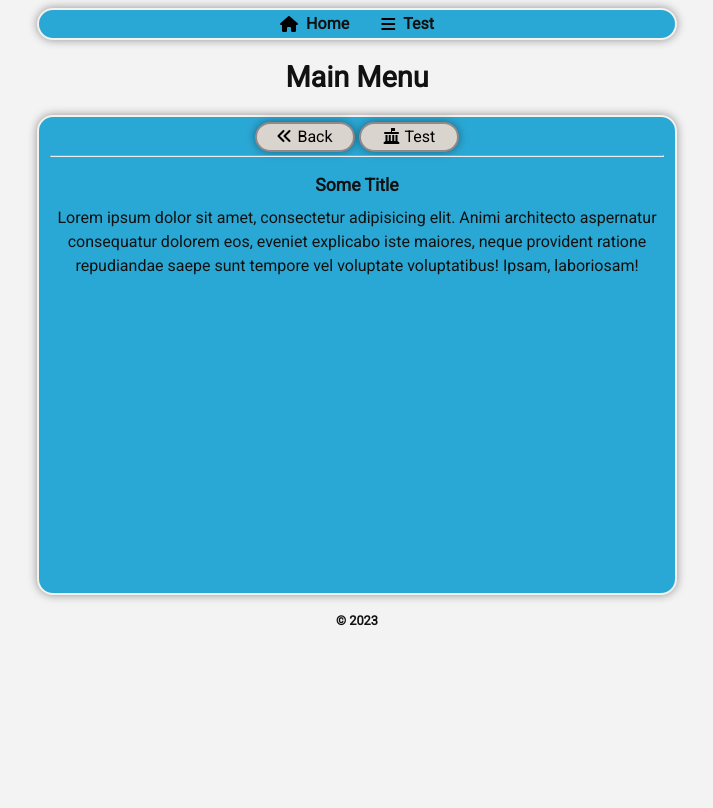
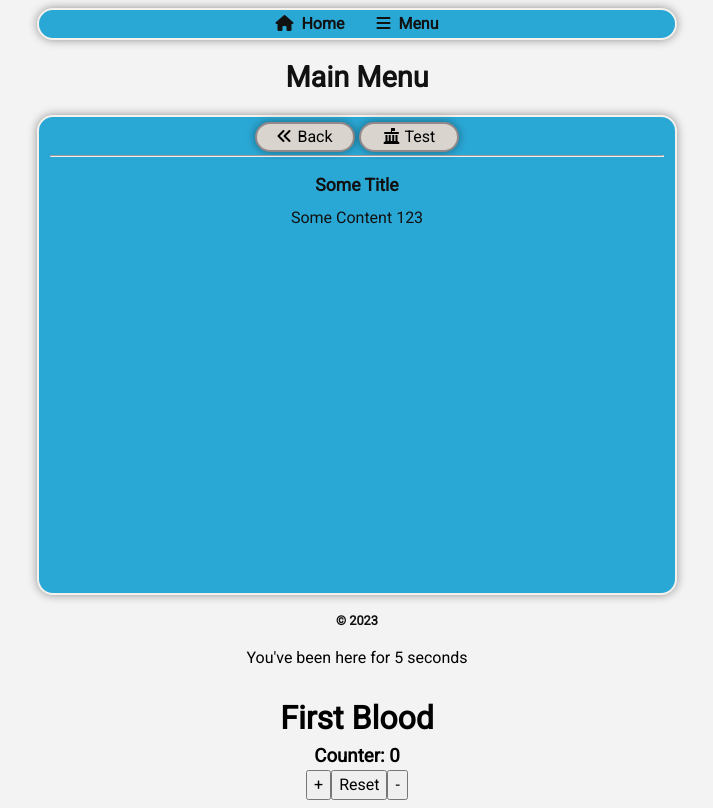
Before and after one commit to Sunzheini/vm_server_react, a React (Create React App) app: page / in a window 1280 px wide. Shown: the whole page, without its empty margins (283-996 px from the left). Built offline with nearby package versions, Linux system fonts and the light colour scheme.

Commit message:
components advanced

```diff
--- a/src/App.js
+++ b/src/App.js
@@ -4,23 +4,51 @@ import HorizontalDivider from "./components/HorizontalDivider";
 import Footer from "./components/Footer";
 import MenuContainer from "./components/MenuContainer";
 import AllSectionsContainer from "./components/AllSectionsContainer";
+import PageTitle from "./components/PageTitle";
+import Timer from "./components/Timer";
+import Counter from "./components/Counter";
 
 
 function App() {
+    const navItems = [
+        {
+            icon: "fa-solid fa-house",
+            link: "#",
+            linkText: "Home"
+        },
+        {
+            icon: "fa-solid fa-bars",
+            link: "#",
+            linkText: "Menu"
+        }
+    ]
+
     return (
         <div className="App">
             <header className="header">
-        <Navigation/>
-        <h1 className="page-title">Main Menu</h1>
+                <Navigation
+                    navItems={navItems}
+                />
+                <PageTitle title="Main Menu"/>
             </header>
             <main>
                 <div className="total-container">
-          <MenuContainer/>
+                    <MenuContainer
+                        icons={["fa-solid fa-angles-left", "fa-solid fa-landmark-flag"]}
+                        links={["#", "#"]}
+                        linkText={["Back", "Test"]}
+                    />
                     <HorizontalDivider/>
                     <AllSectionsContainer/>
                 </div>
             </main>
-    <Footer/>
+            <Footer content="&copy; 2023"/>
+
+            <Timer start={0}/>
+            <br/>
+
+            {/* events */}
+            <Counter/>
         </div>
     );
 }
--- a/src/components/AllSectionsContainer.js
+++ b/src/components/AllSectionsContainer.js
@@ -1,16 +1,14 @@
-export default function AllSectionsContainer() {
+import CardDisplayTitle from "./CardDisplayTitle";
+import CardDisplayContent from "./CardDisplayContent";
+
+export default function AllSectionsContainer(props) {
     return (
         <div className="all-sections-container">
             <section className="display-content-section">
                 <div className="all-display-content-container">
                     <div className="card-display">
-                        <h2 className="card-display-title">Some Title</h2>
-                        <p className="card-display-content">
-                            Lorem ipsum dolor sit amet, consectetur adipisicing elit.
-                            Animi architecto aspernatur consequatur dolorem eos, eveniet
-                            explicabo iste maiores, neque provident ratione repudiandae
-                            saepe sunt tempore vel voluptate voluptatibus! Ipsam, laboriosam!
-                        </p>
+                        <CardDisplayTitle title="Some Title"/>
+                        <CardDisplayContent content="Some Content 123"/>
                     </div>
                 </div>
             </section>
--- /dev/null
+++ b/src/components/CardDisplayContent.js
@@ -0,0 +1,7 @@
+export default function CardDisplayContent(props) {
+    return (
+        <p className="card-display-content">
+            {props.content}
+        </p>
+    )
+}
--- /dev/null
+++ b/src/components/CardDisplayTitle.js
@@ -0,0 +1,5 @@
+export default function CardDisplayTitle(props) {
+    return (
+        <h2 className="card-display-title">{props.title}</h2>
+    )
+}
--- /dev/null
+++ b/src/components/Counter.js
@@ -0,0 +1,28 @@
+import React from 'react';
+
+export default function Counter(props) {
+    const [counter, setCounter] = React.useState(0);
+    const [title, setTitle] = React.useState('First Blood');
+
+    const onButtonClickIncrement = (e) => {
+        setCounter((prevCounter) => prevCounter + 1)
+    }
+
+    const onButtonClickDecrement = (e) => {
+        setCounter((prevCounter) => prevCounter - 1)
+    }
+
+    const onButtonClickReset = (e) => {
+        setCounter(0)
+    }
+
+    return (
+        <div>
+            <h1>{title}</h1>
+            <h3>Counter: {counter}</h3>
+            <button onClick={onButtonClickIncrement}>+</button>
+            <button onClick={onButtonClickReset}>Reset</button>
+            <button onClick={onButtonClickDecrement}>-</button>
+        </div>
+    )
+}
--- a/src/components/Footer.js
+++ b/src/components/Footer.js
@@ -1,7 +1,7 @@
-export default function Footer() {
+export default function Footer(props) {
     return (
         <footer className="footer">
-            <h3 className="footer-title">&copy; 2023</h3>
+            <h3 className="footer-title">{props.content}</h3>
         </footer>
     );
 }
--- a/src/components/MenuContainer.js
+++ b/src/components/MenuContainer.js
@@ -1,16 +1,16 @@
-export default function MenuContainer() {
+export default function MenuContainer(props) {
     return (
         <div className="menu-container">
             <ul className="ul-menu-list" role="list">
-                <button className="card-btn" onClick="#">
+                <button className="card-btn" onClick={props.links[0]}>
                 <span className="card-btn-title">
-                    <i className="fa-solid fa-angles-left"></i></span>
-                    <span className="card-btn-desc">Back</span>
+                    <i className={props.icons[0]}></i></span>
+                    <span className="card-btn-desc">{props.linkText[0]}</span>
                 </button>
-                <button className="card-btn" onClick="#">
+                <button className="card-btn" onClick={props.links[1]}>
                 <span className="card-btn-title">
-                    <i className="fa-solid fa-landmark-flag"></i></span>
-                    <span className="card-btn-desc">Test</span>
+                    <i className={props.icons[1]}></i></span>
+                    <span className="card-btn-desc">{props.linkText[1]}</span>
                 </button>
             </ul>
         </div>
--- a/src/components/Navigation.js
+++ b/src/components/Navigation.js
@@ -1,14 +1,20 @@
-export default function Navigation() {
+export default function Navigation(props) {
     return (
         <nav className="nav-navigation">
             <ul className="ul-nav-list" role="list">
                 <li className="li-nav-item">
-                    <i className="fa-solid fa-house"></i>
-                    <a href="#">Home</a>
+                    <a href={props.navItems[0].link}>
+                        <i className={props.navItems[0].icon}></i>
+                        &nbsp;&nbsp;
+                        {props.navItems[0].linkText}
+                    </a>
                 </li>
                 <li className="li-nav-item">
-                    <i className="fa-solid fa-bars"></i>
-                    <a href="#">Test</a>
+                    <a href={props.navItems[0].link}>
+                        <i className={props.navItems[1].icon}></i>
+                        &nbsp;&nbsp;
+                        {props.navItems[1].linkText}
+                    </a>
                 </li>
             </ul>
         </nav>
--- /dev/null
+++ b/src/components/PageTitle.js
@@ -0,0 +1,5 @@
+export default function PageTitle(props) {
+    return (
+        <h1 className="page-title">{props.title}</h1>
+    )
+}
--- /dev/null
+++ b/src/components/Timer.js
@@ -0,0 +1,25 @@
+import React from 'react'
+
+export default function Timer(props) {
+
+    // React Hook
+    // -------------------------------------------------------
+    const [
+        seconds,        // stateResult[0] = state value
+        setSeconds      // stateResult[1] = function to update state value
+    ] = React.useState(props.start);
+
+    setTimeout(() => {
+        setSeconds(
+            // setSeconds(seconds + 1) // this way can be a problem
+            (oldSeconds) => oldSeconds + 1 //use this way instead
+        );
+    }, 1000)
+    // -------------------------------------------------------
+
+    return (
+        <div>
+            You've been here for {seconds} seconds
+        </div>
+    )
+}
--- a/src/index.js
+++ b/src/index.js
@@ -6,9 +6,11 @@ import reportWebVitals from './reportWebVitals';
 
 const root = ReactDOM.createRoot(document.getElementById('root'));
 root.render(
-  <React.StrictMode>
+    // in Development mode React.StrictMode renders twice!
+    // In production mode it renders only once.
+  //<React.StrictMode>
     <App />
-  </React.StrictMode>
+  //</React.StrictMode>
 );
 
 // If you want to start measuring performance in your app, pass a function
```
Lines whose indentation alone changed are shown as unchanged.
